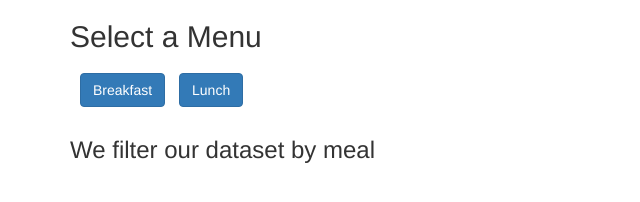
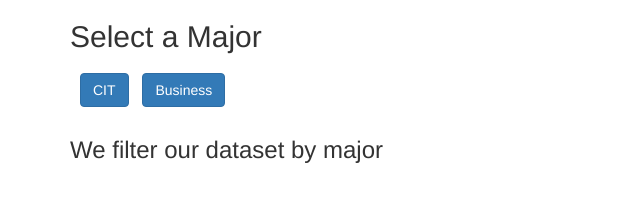
Before and after one commit to FortuneNinja/lhuynh.github.io, a plain HTML site: page index.html in a window 1280 px wide. Shown: the whole page, without its empty margins (0-640 px from the left). Drawn offline with nearby package versions, Linux system fonts and the light colour scheme.

Commit message:
Update index.html

```diff
--- a/index.html
+++ b/index.html
@@ -17,15 +17,15 @@
   <body>
 
      <div class="container">
-            <h2>Select a Menu</h2>
+            <h2>Select a Major</h2>
 
             <div style='padding: 5px;'>
-               <button type='button' class="btn btn-primary" onClick="getData('breakfast')">Breakfast</button>
-               <button type='button' class="btn btn-primary" onClick="getData('lunch')">Lunch</button>
+               <button type='button' class="btn btn-primary" onClick="getData('CIT')">CIT</button>
+               <button type='button' class="btn btn-primary" onClick="getData('Business')">Business</button>
             </div>
 
 
-           <h3>We filter our dataset by meal</h3>
+           <h3>We filter our dataset by major</h3>
                 <div id="majorTable"></div>
 
 
```
